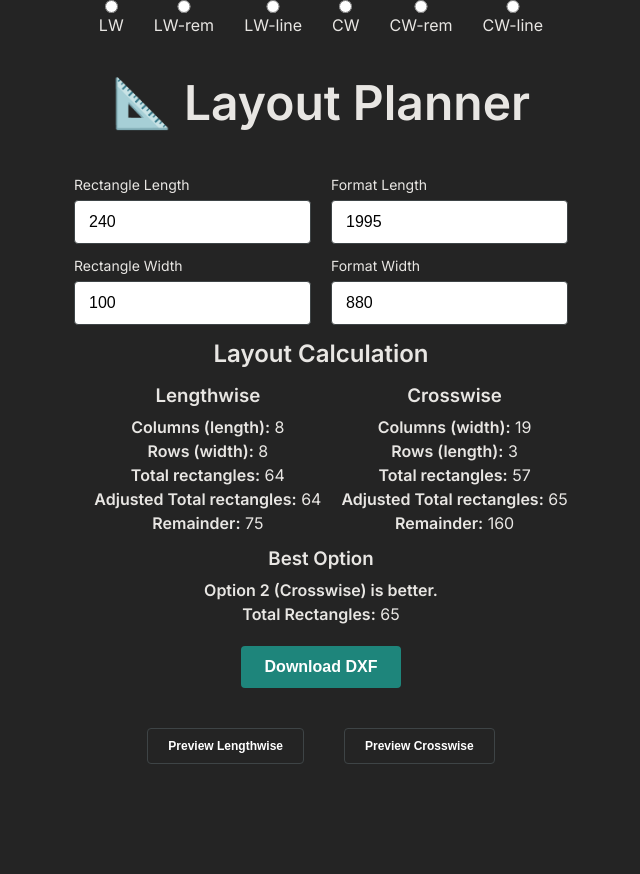
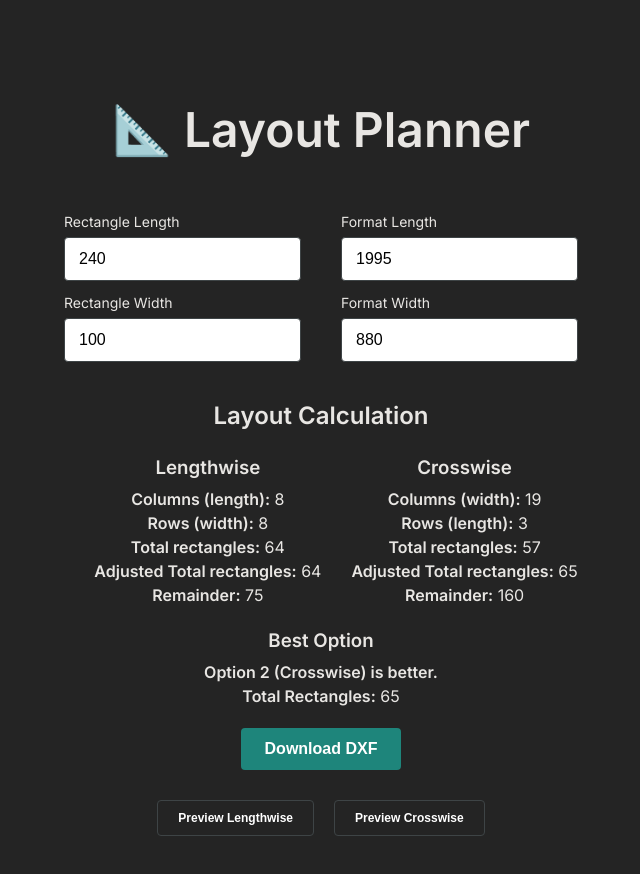
Before and after one commit to rekcoob/layout_planner, a React (Vite) app: page / in a window 1280 px wide. Shown: the top 874 px of the page, without its empty margins (319-959 px from the left). Before the commit the page ends 800 px from the top, so only its background shows below. Built offline with nearby package versions, Linux system fonts and the light colour scheme.

Commit message:
fix: typescript errors in previewDxfBtn

```diff
--- a/src/App.css
+++ b/src/App.css
@@ -4,48 +4,26 @@
 
 .container {
   max-width: 1280px;
-  margin: 0 auto;
-  /* padding: 2rem; */
-
+  margin: 2rem auto;
+  padding: 2rem;
   text-align: center;
-}
-
-h1 {
-  font-size: 48px; /* 3rem */
-  /* background-color: blueviolet; */
-  /* justify-self: center; */
+  /* min-height: 100vh; */
 }
 
 /* Inputs Form */
 .form-container {
-  /* background-color: grey; */
   display: flex;
   justify-content: center;
-  /* align-items: center; */
-  /* margin: 20px; */
-  /* padding: 20px; */
-  /* max-width: 1200px; */
+  margin: 20px;
 }
 
 .form-group {
-  /* border: 1px solid aqua; */
   display: flex;
   flex-direction: column;
-  /* align-items: center; */
-  /* justify-content: center; */
-  margin: 0 10px;
-  /* padding: 10px 20px; */
-
-  /* Pre oddelenie medzi polami */
-  /* margin-bottom: 10px;  */
-}
-
-.form-group h3 {
-  /* margin: 0 auto; */
+  margin: 10px 20px;
 }
 
 .form-group label {
-  /* display: block; */
   font-size: 14px;
   margin: 5px 0;
   text-align: left;
@@ -55,9 +33,6 @@ h1 {
   /* opacity: 0.9; */
 }
 
-.form-group label:focus {
-  color: red;
-}
 .form-group input[type='number'],
 .form-group input[type='text'] {
   /* width: 100%; */
@@ -69,84 +44,51 @@ h1 {
   border-radius: 4px;
   /* transition: all 0.3s ease-in-out; */
 }
-
+.form-group input:focus[type='number'],
+.form-group input:focus[type='text'] {
+  border-color: var(--primary-color);
+  box-shadow: 0 4px 8px var(--primary-color);
+}
 .form-group input[type='number']:hover {
   /* border-bottom: 1px solid var(--primary-color); */
 }
 
-.form-group input:focus[type='number'],
-.form-group input:focus[type='text'] {
-  border-color: var(--primary-color);
-  box-shadow: 0 4px 8px var(--primary-color);
-  /* box-shadow: 0 1px 2px rgba(0, 123, 123, 0.25); */
+button {
+  color: white;
+  font-weight: bold;
+  border: none;
+  cursor: pointer;
 }
 
-.results {
-  /* margin: 0 auto; */
-
-  /* justify-content: center; */
-  /* gap: 20px; */
+.btn {
+  /* display: inline-block; */
+  font-size: 16px;
+  padding: 12px 24px;
+  border-radius: 4px;
+  margin: 20px;
+  /* transition: box-shadow 0.3s ease; */
 }
-
-.results h2,
-h3 {
-  margin: 5px 0;
-}
-
-.single-result {
-  /* border: 1px solid red; */
-  margin: 0 20px;
-  /* padding: 10px 20px; */
-}
-
-.best-option {
-  /* margin: 10px 0; */
-  margin-top: 10px;
-}
-
-button {
-  /* display: inline-block; */
-  color: white;
-  font-size: 16px;
-  font-weight: bold;
-  border: none;
-  border-radius: 4px;
-  padding: 12px 24px;
-  margin: 20px;
-  cursor: pointer;
-  /*zistit co presne robi ten transition pri background color */
-  /* transition: box-shadow 0.3s ease; */
-  /* box-shadow: 0 2px 5px rgba(0, 0, 0, 0.15); */
-}
-
-button:hover {
+.btn:hover {
+  /* box-shadow: 0 4px 8px var(--secondary-color); */
   /* filter: brightness(1.1) contrast(1.2) saturate(1.3); */
   filter: brightness(1.1);
-
-  /* box-shadow: 0 4px 8px rgba(0, 0, 0, 0.2); */
 }
 
 .btn-sm {
+  margin: 10px;
   padding: 10px 20px;
   font-size: 12px;
-  color: white;
   border: 1px solid #3e4446;
-  background-color: inherit;
+  border-radius: 4px;
+  background-color: var(--backgroung-color-);
 }
-
 .btn-sm:hover {
-  border: 1px solid #980ffa;
-  box-shadow: 0 4px 8px #980ffa;
-  /* box-shadow: 0 4px 8px rgba(0, 0, 0, 0.2); */
-  /* text-shadow: 2px 2px 5px #980ffa; */
+  border: 1px solid var(--secondary-color);
+  box-shadow: 0 4px 8px var(--secondary-color);
+  /* text-shadow: 2px 2px 5px var(--secondary-color); */
 }
 
 .active {
-  background-color: var(--secondary-color);
-  box-shadow: none;
-}
-
-.active:hover {
   background-color: var(--secondary-color);
   box-shadow: none;
 }
@@ -161,6 +103,25 @@ button:hover {
   cursor: not-allowed;
   box-shadow: none;
 }
+/* Results Section */
+.results {
+  /* margin: 0 auto; */
+  /* justify-content: center; */
+  /* gap: 20px; */
+}
+.results h2,
+h3 {
+  margin: 5px 0;
+}
+.single-result {
+  /* border: 1px solid red; */
+  margin: 10px 30px;
+  /* padding: 10px 20px; */
+}
+.best-option {
+  /* margin: 10px 0; */
+  margin-top: 10px;
+}
 
 /* Small (sm) - 640px */
 @media (max-width: 640px) {
@@ -169,6 +130,8 @@ button:hover {
     display: flex;
     flex-direction: column;
     justify-content: center;
+    margin: 20px;
+    gap: 20px;
   }
 }
 
--- a/src/App.tsx
+++ b/src/App.tsx
@@ -1,19 +1,17 @@
 import './App.css'
+import { AppProvider } from './context/AppContext'
 import InputForm from './components/InputForm'
 import Results from './components/Results'
 import DownloadDxfButton from './components/DownloadDxfButton'
-import { AppProvider } from './context/AppContext'
-// import { MyComponent } from './components/MyComponent'
 import PreviewDxfButtons from './components/PreviewDxfButtons'
-import StateChanger from './components/StateChanger'
-// import Visual from './components/Visual'
+// import StateChanger from './components/StateChanger'
 
 function App() {
   return (
     <AppProvider>
       <div className='container'>
-        <StateChanger />
-        <h1 style={{ margin: '30px' }}>📐 Layout Planner </h1>
+        {/* <StateChanger /> */}
+        <h1 style={{ margin: '30px', fontSize: '48px' }}>📐 Layout Planner </h1>
         <InputForm />
         <Results />
         <DownloadDxfButton />
--- a/src/components/DownloadDxfButton.tsx
+++ b/src/components/DownloadDxfButton.tsx
@@ -44,7 +44,7 @@ export default function DownloadDxfButton() {
 
   return (
     <>
-      <button className='primary' onClick={() => handleClick()}>
+      <button className='btn primary' onClick={() => handleClick()}>
         Download DXF
       </button>
     </>
--- a/src/components/PreviewDxfButtons.tsx
+++ b/src/components/PreviewDxfButtons.tsx
@@ -1,13 +1,13 @@
 import { useState, useEffect, useRef } from 'react'
-import { DxfViewer, DxfViewerOptions } from 'dxf-viewer'
+import { DxfViewer, DxfViewerLoadParams, DxfViewerOptions } from 'dxf-viewer'
 import { useAppContext } from '../context/AppContext'
 import { useCalculatedLayout } from '../hooks/useCalculatedLayout'
 import { drawLengthwiseLayout, drawCrosswiseLayout } from '../utils/drawDxf'
+import { ICustomDxfViewerOptions, ICustomDxfLoadParams } from '../types'
 
 export default function PreviewDxfButtons() {
   const [dxfBlob, setDxfBlob] = useState<Blob | null>(null)
   const [showDxf, setShowDxf] = useState(false)
-  const [active, setActive] = useState(false)
   const [activeButton, setActiveButton] = useState<
     'lengthwise' | 'crosswise' | null
   >(null)
@@ -22,20 +22,6 @@ export default function PreviewDxfButtons() {
     formatWidth
   )
 
-  const options: DxfViewerOptions = {
-    // canvasWidth: 400, // Default canvas width if not using autoResize
-    // canvasHeight: 300, // Default canvas height if not using autoResize
-    autoResize: true, // Set to true to automatically resize with container
-    // clearAlpha: 1.0, // Background opacity
-    antialias: false, // Enable antialiasing
-    // pointSize: 2, // Size of point entities
-    // colorCorrection: false, // Adjust colors for visibility
-    // blackWhiteInversion: true, // Invert black/white for visibility
-    // fileEncoding: 'utf-8', // DXF file encoding
-    // retainParsedDxf: true,
-    // preserveDrawingBuffer: true,
-  }
-
   useEffect(() => {
     // console.log('🔄 useEffect triggered')
 
@@ -47,11 +33,24 @@ export default function PreviewDxfButtons() {
     }
     if (dxfBlob && showDxf && containerRef.current) {
       // console.log('✅ Creating new DxfViewer instance')
-      const dxfViewer = new DxfViewer(containerRef.current, options)
+      // Cast the options to DxfViewerOptions to satisfy TypeScript
+
+      const options: ICustomDxfViewerOptions = {
+        autoResize: true,
+        antialias: false,
+      }
+      const dxfViewer = new DxfViewer(
+        containerRef.current,
+        options as DxfViewerOptions
+      )
 
       const url = URL.createObjectURL(dxfBlob)
+      const loadParams: ICustomDxfLoadParams = {
+        url: URL.createObjectURL(dxfBlob),
+      }
+
       dxfViewer
-        .Load({ url })
+        .Load(loadParams as DxfViewerLoadParams)
         .catch((error) => console.error('Failed to load DXF:', error))
         .finally(() => URL.revokeObjectURL(url))
 
@@ -102,11 +101,8 @@ export default function PreviewDxfButtons() {
       <button
         onClick={() => {
           handleClick()
-          setActive(true)
           setShowDxf(true)
         }}
-        // className={`btn-sm ${active ? 'active' : ''}`}
-        // className='btn-sm '
         className={`btn-sm ${activeButton === 'lengthwise' ? 'active' : ''}`}
       >
         Preview Lengthwise
@@ -116,7 +112,6 @@ export default function PreviewDxfButtons() {
           handleClickCrosswise()
           setShowDxf(true)
         }}
-        // className='btn-ff'
         className={`btn-sm ${activeButton === 'crosswise' ? 'active' : ''}`}
       >
         Preview Crosswise
@@ -126,26 +121,13 @@ export default function PreviewDxfButtons() {
           ref={containerRef}
           className='border'
           style={{
-            width: '80%',
+            width: '70%',
             height: '500px',
-            // marginTop: '1rem',
+            justifySelf: 'center',
+            marginTop: '1rem',
           }}
         />
       )}
     </div>
   )
 }
-
-const options: DxfViewerOptions = {
-  canvasWidth: 400, // Default canvas width if not using autoResize
-  canvasHeight: 300, // Default canvas height if not using autoResize
-  autoResize: true, // Set to true to automatically resize with container
-  clearAlpha: 1.0, // Background opacity
-  antialias: true, // Enable antialiasing
-  pointSize: 2, // Size of point entities
-  colorCorrection: false, // Adjust colors for visibility
-  blackWhiteInversion: true, // Invert black/white for visibility
-  fileEncoding: 'utf-8', // DXF file encoding
-  retainParsedDxf: true,
-  preserveDrawingBuffer: true,
-}
--- a/src/index.css
+++ b/src/index.css
@@ -33,8 +33,6 @@
 }
 
 body {
-  /* mb another font  */
-  /* Inter (Moderný, jemné okraje, veľmi čitateľný) */
   /* font-family: 'Roboto', sans-serif; */
   /* font-family: 'Space Grotesk', sans-serif; */
   /* font-family: 'Fira Sans', sans-serif; */
@@ -45,8 +43,6 @@ body {
   /* font-weight: 400; */
   line-height: 1.5;
 
-  /* line-height: 1.5; */
-  /* font-weight: 400; */
   background-color: var(--background-color);
   color: var(--text-color);
 }
@@ -81,7 +77,4 @@ img {
 } */
 .border {
   border: solid 1px var(--primary-color);
-  text-align: center;
-  justify-self: center;
-  /* border-radius: 12px; */
 }
```
Also changed, not shown: src/components/InputForm.tsx (+0 -16 lines), src/components/MyComponent.tsx (deleted, +0 -10 lines), src/types.ts (+20 -0 lines), 1 other file (tests, documents, lock files or other folders).
